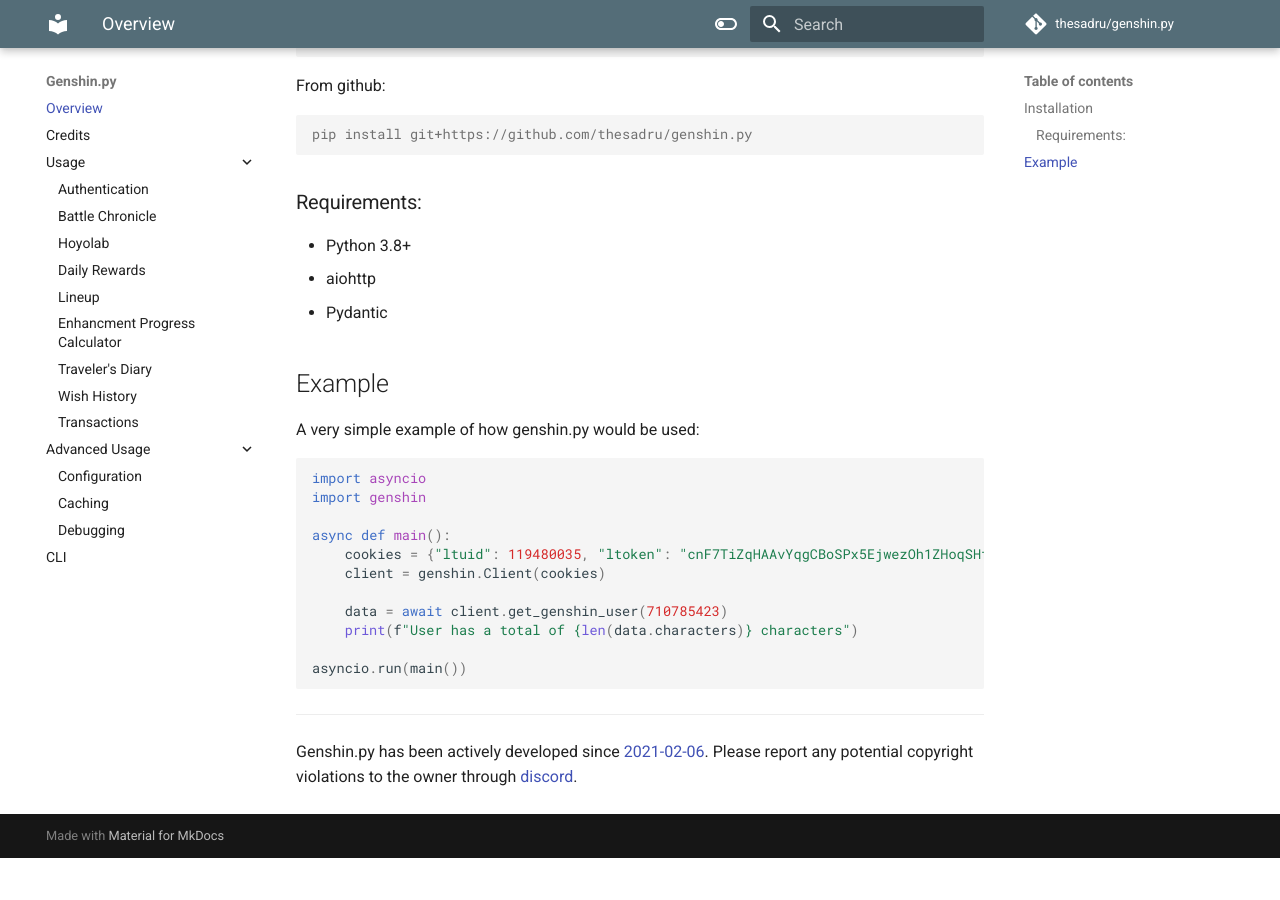
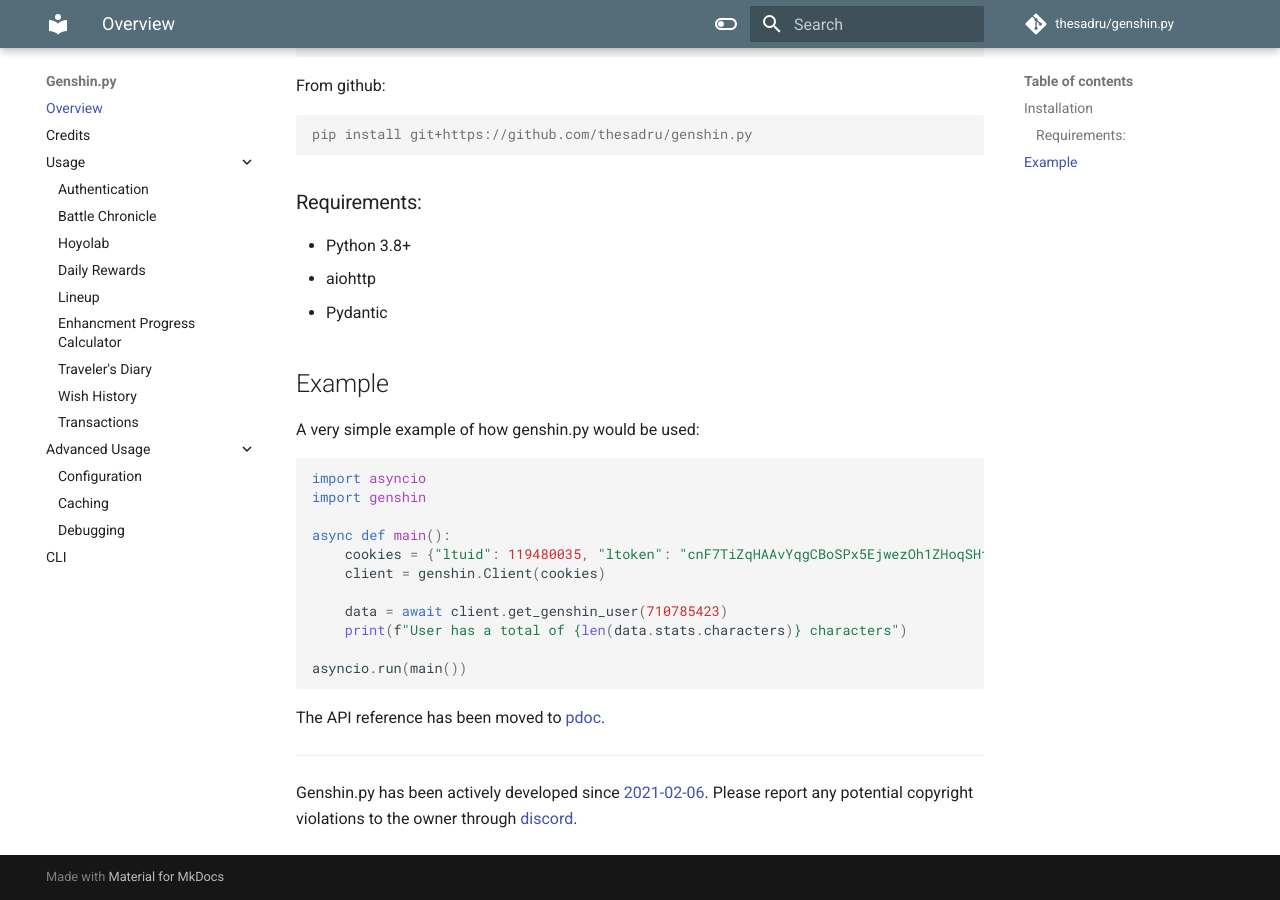
Before and after one commit to thesadru/genshin.py, an MkDocs documentation site: the page built from docs/index.md, in a window 1280 px wide and 900 px high, scrolled down 631 px. Built offline with MkDocs 1.6.1 and Material for MkDocs 9.7.7, drawn with Linux system fonts in a browser that asks for light colours; comment, search, counter and statistics services are not loaded; before the commit the page ends 1489 px from its top, so only the background shows below that.

Commit message:
Fix minor documentation mistakes

````diff
--- a/docs/index.md
+++ b/docs/index.md
@@ -45,11 +45,13 @@
     client = genshin.Client(cookies)
 
     data = await client.get_genshin_user(710785423)
-    print(f"User has a total of {len(data.characters)} characters")
+    print(f"User has a total of {len(data.stats.characters)} characters")
 
 asyncio.run(main())
 ```
 
+The API reference has been moved to [pdoc](https://thesadru.github.io/genshin.py/pdoc/genshin).
+
 ---
 
 Genshin.py has been actively developed since [2021-02-06](https://github.com/thesadru/genshinstats/commit/223a2405ce6e05008eb8389e481e857fe33de771). Please report any potential copyright violations to the owner through [discord](https://discord.gg/sMkSKRPuCR).
--- a/genshin/__init__.py
+++ b/genshin/__init__.py
@@ -1,6 +1,8 @@
 """Modern API wrapper for Genshin Impact & Honkai Impact 3rd built on asyncio and pydantic.
 
 Documentation: https://thesadru.github.io/genshin.py
+
+API Reference: https://thesadru.github.io/genshin.py/pdoc/genshin
 
 Source Code: https://github.com/thesadru/genshin.py
 """
````
Also changed, not shown: README.md (+2 -0 lines).
